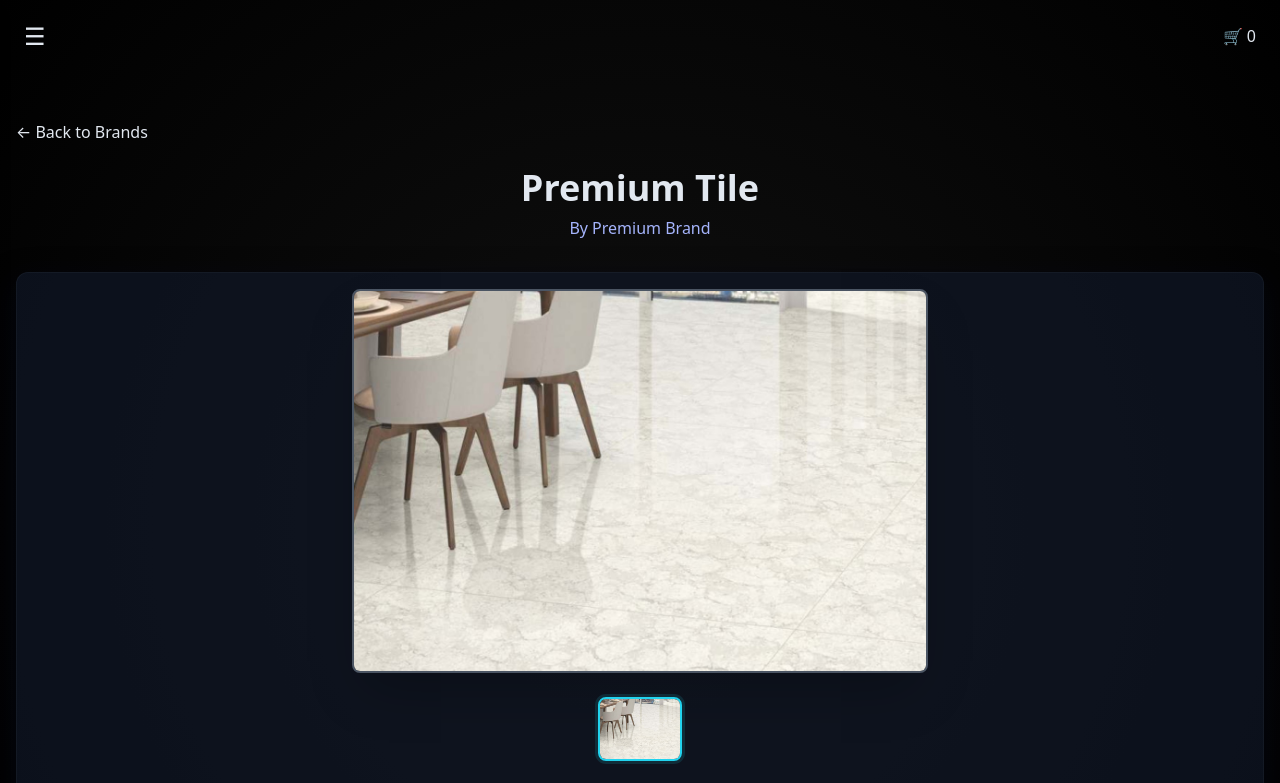
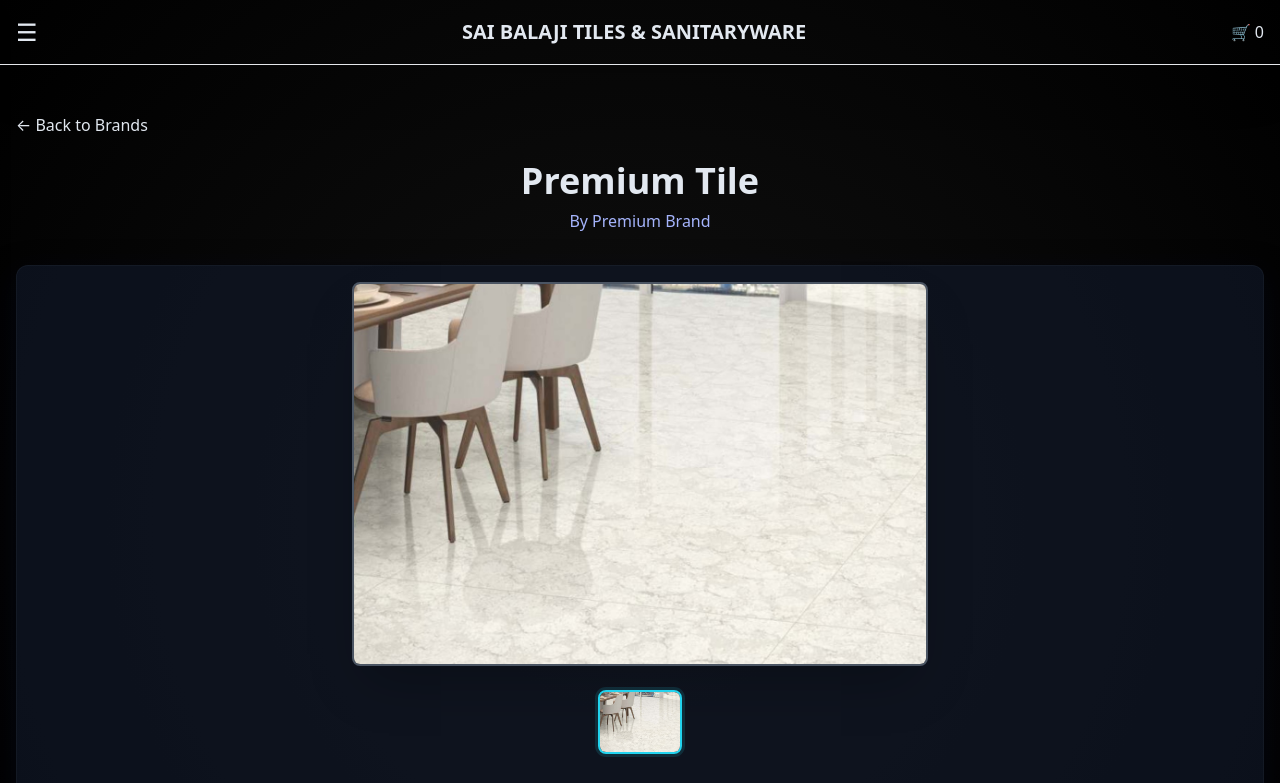
Before and after one commit to kesavasai2000/SAI-BALAJI-TILES-HOME, a plain HTML site: page tile-detail.html in a window 1280 px wide. Shown: the top 783 px of the page. Drawn offline with nearby package versions, Linux system fonts and the light colour scheme.

Commit message:
Update tile-detail.html

```diff
--- a/tile-detail.html
+++ b/tile-detail.html
@@ -46,11 +46,10 @@
 <body>
 
   <div id="stars-bg-global" class="stars-container"></div>
-  <header id="main-header" class="fixed w-full top-0 left-0 bg-transparent transition-all duration-300 flex items-center justify-between px-4 sm:px-6 py-5 z-50">
-            <div class="flex-none">
-                <button id="toggle-btn-index" aria-label="Toggle menu" class="text-2xl text-cyan-400 hover:text-cyan-300 transition-colors focus:outline-none">☰</button>
-            </div>
 
+  <header id="main-header" class="fixed w-full top-0 left-0 bg-gray-900/80 backdrop-blur-md shadow-2xl flex items-center justify-between p-3 sm:p-4 z-40 border-b border-cyan-500/30">
+    <div class="flex-none"><button id="toggle-btn-detail" aria-label="Toggle menu" aria-expanded="false" class="text-2xl text-cyan-400 hover:text-cyan-300">☰</button></div>
+    <div class="flex-grow text-center px-2"><a href="index.html" class="text-xl font-bold text-cyan-40 truncate hover:text-cyan-30">SAI BALAJI TILES & SANITARYWARE</a></div>
     <div class="flex-none"><a href="cart.html" class="text-cyan-400">🛒 <span id="cart-count-detail">0</span></a></div>
   </header>
 
```
